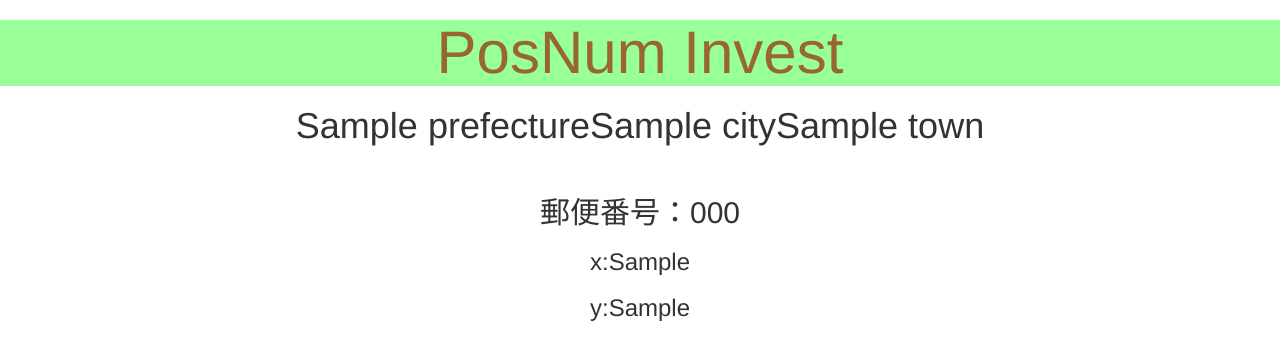
After one commit to trkea/postal-search, a Django app: template postalRet/templates/city_info.html in a window 1280 px wide. The commit adds this page. Shown: the top 360 px of the page. Run offline with Django 3.2, Linux system fonts and the light colour scheme; the template is opened without the code that fills it: most values are stand-ins (such as "Sample title", 1, 10 or a date in 2020); some libraries are stand-ins or nearby versions.

Commit message:
make city_info

```diff
--- /dev/null
+++ b/postalRet/templates/city_info.html
@@ -0,0 +1,11 @@
+{% extends 'base.html' %}
+{% block content %}
+{% load staticfiles %}
+<div class="city-info">
+	 <h1>{{ city.prefecture }}{{ city.city }}{{ city.town }}</h1>
+	 <br>
+	 <h2>郵便番号：{{ city.postal }}</h2>
+	 <h3>x:{{ city.x }}</h3>
+	 <h3>y:{{ city.y }}</h3>
+</div>
+{% endblock %}
--- a/postalRet/templates/search-result.html
+++ b/postalRet/templates/search-result.html
@@ -16,7 +16,7 @@
 	        {% if city.city != None %}
 	            	{% csrf_token %}
 	            	{{ form.as_p}}
-	                <li class="list-group-item"><a href="/postal/town?select={{city.prefecture}}{{ city.city }}"> {{ city.city }} </a></li>
+	                <li class="list-group-item"><a href="/postal/town?select={{city.prefecture}}:{{ city.city }}&list={{ result }}"> {{ city.city }} </a></li>
 	        {% endif %}
 	        {% endif %}
             {% set get_city = city.city %}
--- a/postalRet/templates/town_list.html
+++ b/postalRet/templates/town_list.html
@@ -6,7 +6,7 @@
  	    {% csrf_token %}
 	    {{ form.as_p}}
 	    <li class="list-group-item">
-	    	<a href="/postal/town?select={{ town.city }}">{{town.town}} </a>
+	    	<a href="/postal/town/info?selected={{ town }}"> {{town.town}} </a>
 	    </li>
  	{% endfor %}
 {% endblock %}
--- a/postalRet/urls.py
+++ b/postalRet/urls.py
@@ -5,4 +5,5 @@ urlpatterns = [
     url(r'^$',views.top, name='top'),
     url(r'^result',views.result, name='result'),
     url(r'^town/$', views.town_list,name="town_list"),
+    url(r'^town/info/$',views.city_info,name='city_info'),
 ]
--- a/postalRet/views.py
+++ b/postalRet/views.py
@@ -5,6 +5,7 @@ from django.shortcuts import render
 import requests
 import json
 from collections import OrderedDict
+import ast
 #coding: utf-8
 
 def search(keyword):
@@ -34,3 +35,8 @@ def town_list(request):
     town = request.GET.get('select')
     town_list = search(town)
     return render(request, 'town_list.html',{'town_list':town_list,'town_name':town})
+
+def city_info(request):
+    selected = request.GET.get('selected')
+    city = ast.literal_eval(selected)
+    return render(request,'city_info.html',{'city':city})
```
